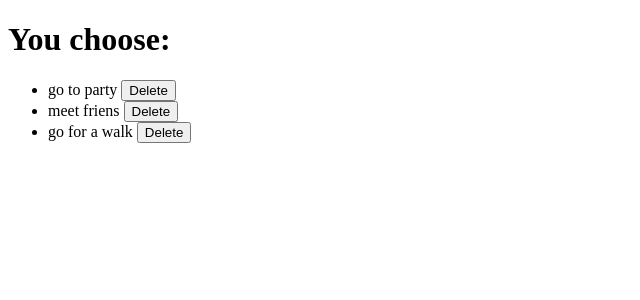
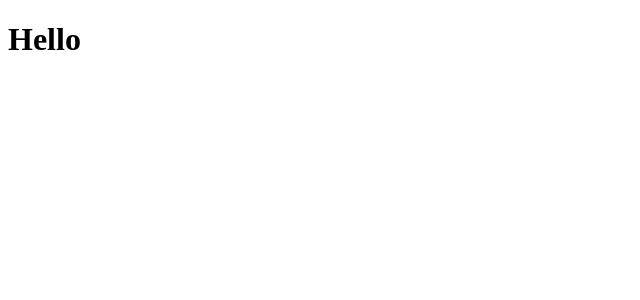
Before and after one commit to alinatatukova01/react-welcome, a React (Create React App) app: page / in a window 1280 px wide. Shown: the top 300 px of the page, without its empty margins (0-640 px from the left). Built offline with nearby package versions, Linux system fonts and the light colour scheme.

Commit message:
Жизненный цикл компоненты

```diff
--- /dev/null
+++ b/src/components/Counter/Counter.js
@@ -0,0 +1,31 @@
+import React from "react";
+
+class Counter extends React.Component{
+    constructor(props){
+        super(props);
+        console.log('constructor');
+        this.state = {
+            count: 0,
+        }
+    }
+
+    componentDidMount(){
+        console.log('componentDidMount')
+    }
+
+    componentDidUpdate(){
+        console.log('componentDidUpdate')
+    }
+
+    shouldComponentUpdate(){
+        console.log('shouldComponentUpdate');
+        return true;
+    }
+
+    render(){
+        console.log('render');
+        return <h1 onClick={() => this.setState({count: 1})}>Hello</h1>
+    }
+}
+
+export default Counter;
--- a/src/components/TodoList/todoList.js
+++ b/src/components/TodoList/todoList.js
@@ -20,7 +20,7 @@ class TodoList extends React.Component {
 
   deleteRender(id) {
 
-    const newArr = this.state.tasks.filter((task) => task.id !== id); //фильтруем массив, если чей то таск айди совпадает с айди переданным из датасет при нажатии кнопки, то оставляем всё, кроме этого элемента
+    const newArr = this.state.tasks.filter((task) => task.id !== id);
     this.setState({
       tasks: newArr,
     });
--- a/src/index.js
+++ b/src/index.js
@@ -4,14 +4,16 @@ import ReactDOM from 'react-dom/client';
 
 // import Alohadashboard from './components/AlohaDashboard/AlohaDashboard';
 
-import TodoList from './components/TodoList/TodoList';
+// import TodoList from './components/TodoList/TodoList';
 
 // import Scene from './components/Scene/Scene';
+
+import Counter from './components/Counter/Counter';
 
 
 const root = ReactDOM.createRoot(document.getElementById('root'));
 root.render(
-  <TodoList/>
+  <Counter/>
 );
 
 // If you want to start measuring performance in your app, pass a function
```
